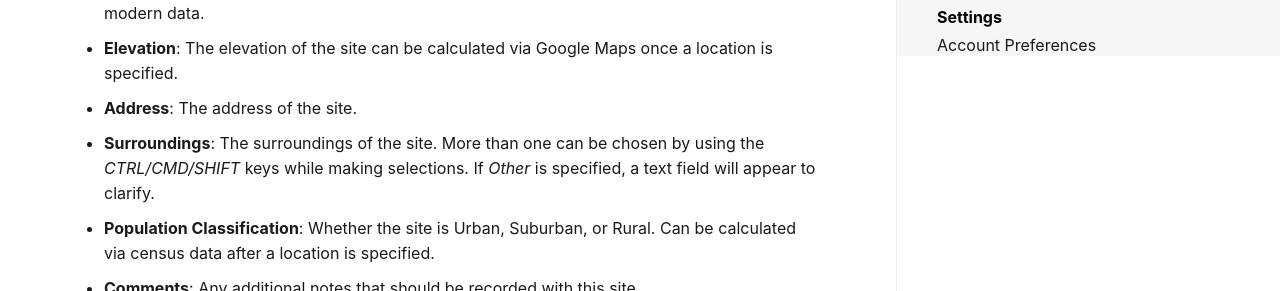
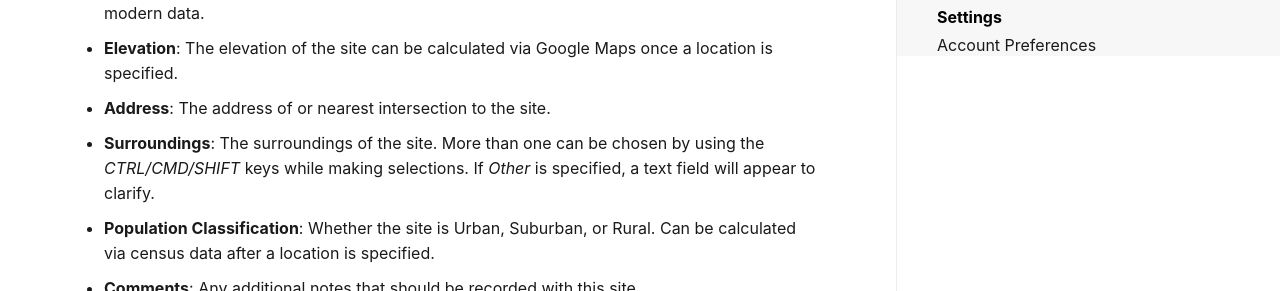
Before and after one commit to tlvaldepena/vectorsurv.org, a Jekyll site: the page built from _docs/site/site.md, in a window 1280 px wide. Shown: the part 997-1288 px from the top of the page. Built offline with Jekyll 4.4.1, drawn with Linux system fonts in a browser that asks for light colours.

```diff
--- a/_docs/site/site.md
+++ b/_docs/site/site.md
@@ -15,7 +15,7 @@
   * Geocode the address either on the Map tab or by filling the address fields below.
 * **Coordinate Precision**: Used to specify whether or not a site is marked exactly. Should be kept as *Exact* for most data, this is to specify historical data that might not be as accurate as modern data.
 * **Elevation**: The elevation of the site can be calculated via Google Maps once a location is specified.
-* **Address**: The address of the site.
+* **Address**: The address of or nearest intersection to the site.
 * **Surroundings**: The surroundings of the site. More than one can be chosen by using the *CTRL/CMD/SHIFT* keys while making selections. If *Other* is specified, a text field will appear to clarify.
 * **Population Classification**: Whether the site is Urban, Suburban, or Rural. Can be calculated via census data after a location is specified.
 * **Comments**: Any additional notes that should be recorded with this site.
```
